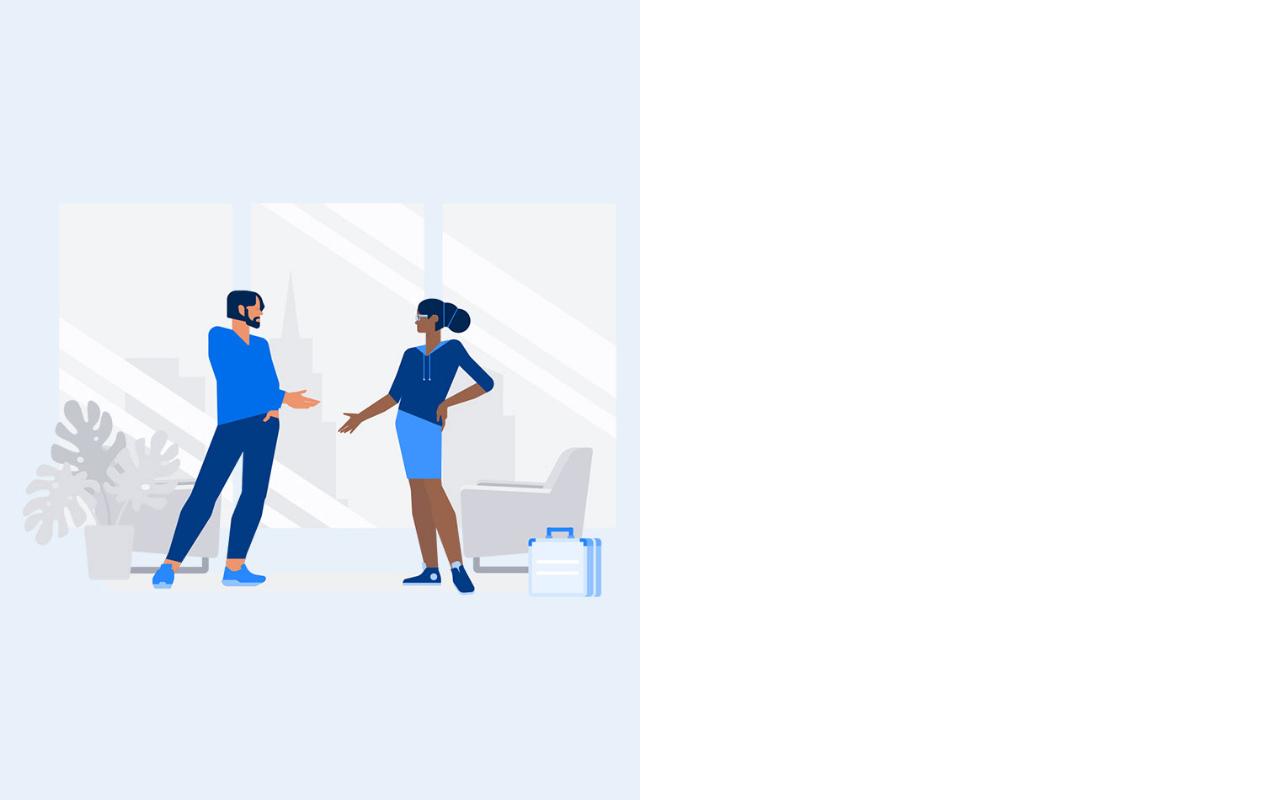
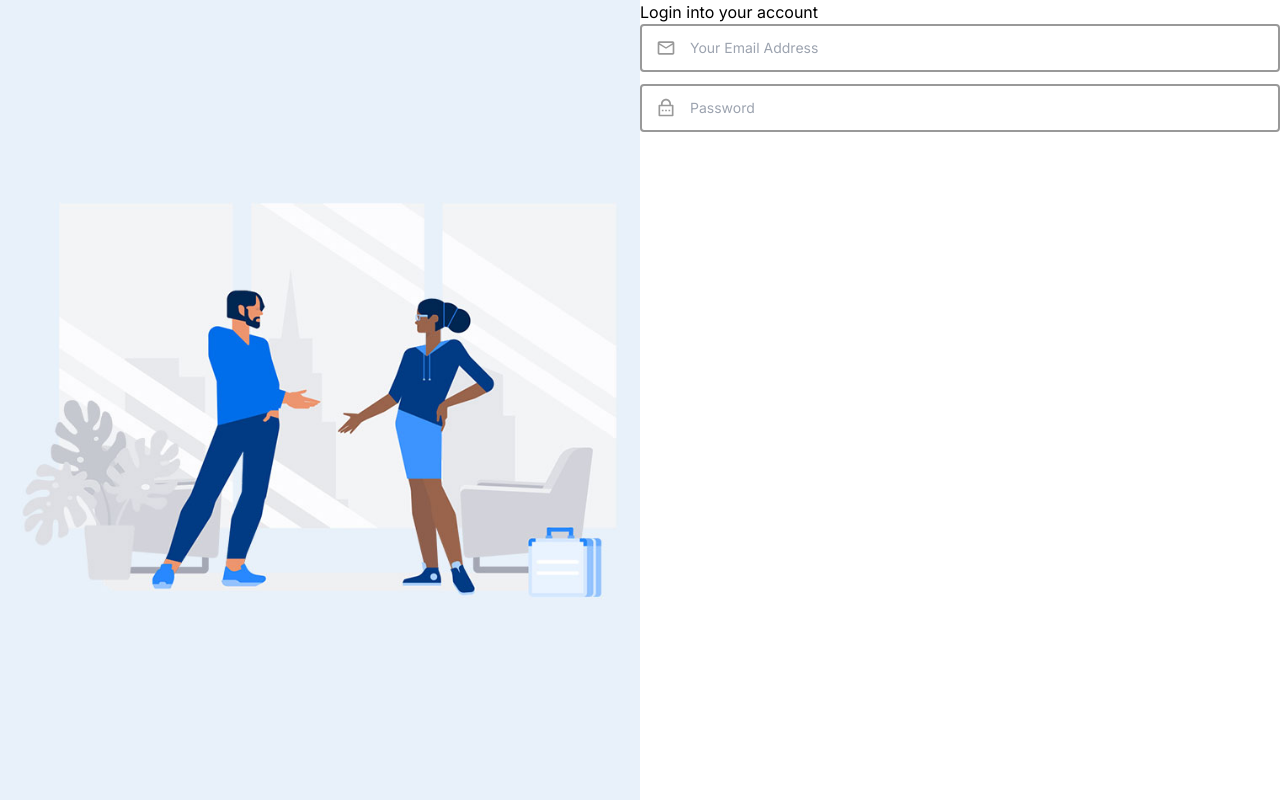
Before and after one commit to RajanBakshi238/sociala-next-js-app, a Next.js app: page /sign-in in a window 1280 px wide. Built offline with nearby package versions, Linux system fonts and the light colour scheme.

Commit message:
WIP: login screen ui, Input component modified for accepting icons and styling

```diff
--- a/src/app/(auth)/sign-in/page.tsx
+++ b/src/app/(auth)/sign-in/page.tsx
@@ -1,9 +1,26 @@
+import InputField from "@/components/common/InputField";
+import { MdOutlineMailOutline } from "react-icons/md";
+import { RiLockPasswordLine } from "react-icons/ri";
 
 export default function Page() {
     return <div className="grid grid-cols-2 h-100">
         <div className='h-screen bg-cover bg-[url("../../public/images/login-bg.jpg")]'>
         </div>
-        <div className="h-screen ">
+        <div className="h-screen">
+            <div>
+                <div>
+                    <h1>Login into your account</h1>
+                </div>
+                <div>
+                    <div className="mb-3">
+                        <InputField type="email" placeholder="Your Email Address" Icon={MdOutlineMailOutline} />
+                    </div>
+                    <div className="mb-3">
+                        <InputField type="password" placeholder="Password" Icon={RiLockPasswordLine} />
+                    </div>
+
+                </div>
+            </div>
         </div>
     </div>
 }
--- a/src/components/common/InputField.tsx
+++ b/src/components/common/InputField.tsx
@@ -1,24 +1,32 @@
+import React from "react"
+import classNames from "classnames";
+
 import { InputType } from "@/types/constants/INPUT_TYPES";
-import React from "react"
+import { IconType } from "react-icons";
 
 interface IInputField {
     label?: string;
     placeholder?: string;
     type: InputType;
-    value: string;
+    value?: string;
+    className?: string;
+    Icon?: IconType
     onChange?: (value: string) => void;
 }
 
-const InputField: React.FC<IInputField> = ({ placeholder, label, type, value }) => {
-    return <>
-        <div>
+const InputField: React.FC<IInputField> = ({ placeholder, label, type, value, className, Icon }) => {
+    return <div className="relative">
+        {/* <MdOutlineMailOutline className="absolute top-1/2 translate-x-4 -translate-y-1/2 text-[#999] text-xl"/> */}
+        {Icon && <Icon className="absolute top-1/2 translate-x-4 -translate-y-1/2 text-[#999] text-xl" />}
         <input
+            className={
+                classNames("w-full border-2 p-3 border-solid border-[#999] rounded text-sm focus:border-primary focus:outline-primary", className, {"pl-12": !!Icon})
+            }
             placeholder={placeholder}
             type={type}
             value={value}
         />
     </div>
-    </>
 }
 
 export default InputField
--- a/tailwind.config.ts
+++ b/tailwind.config.ts
@@ -7,6 +7,9 @@ const config: Config = {
     "./src/app/**/*.{js,ts,jsx,tsx,mdx}",
   ],
   theme: {
+    colors: {
+      primary: '#0055FF'
+    },
     extend: {
       backgroundImage: {
         "gradient-radial": "radial-gradient(var(--tw-gradient-stops))",
```
Lines whose indentation alone changed are shown as unchanged.
